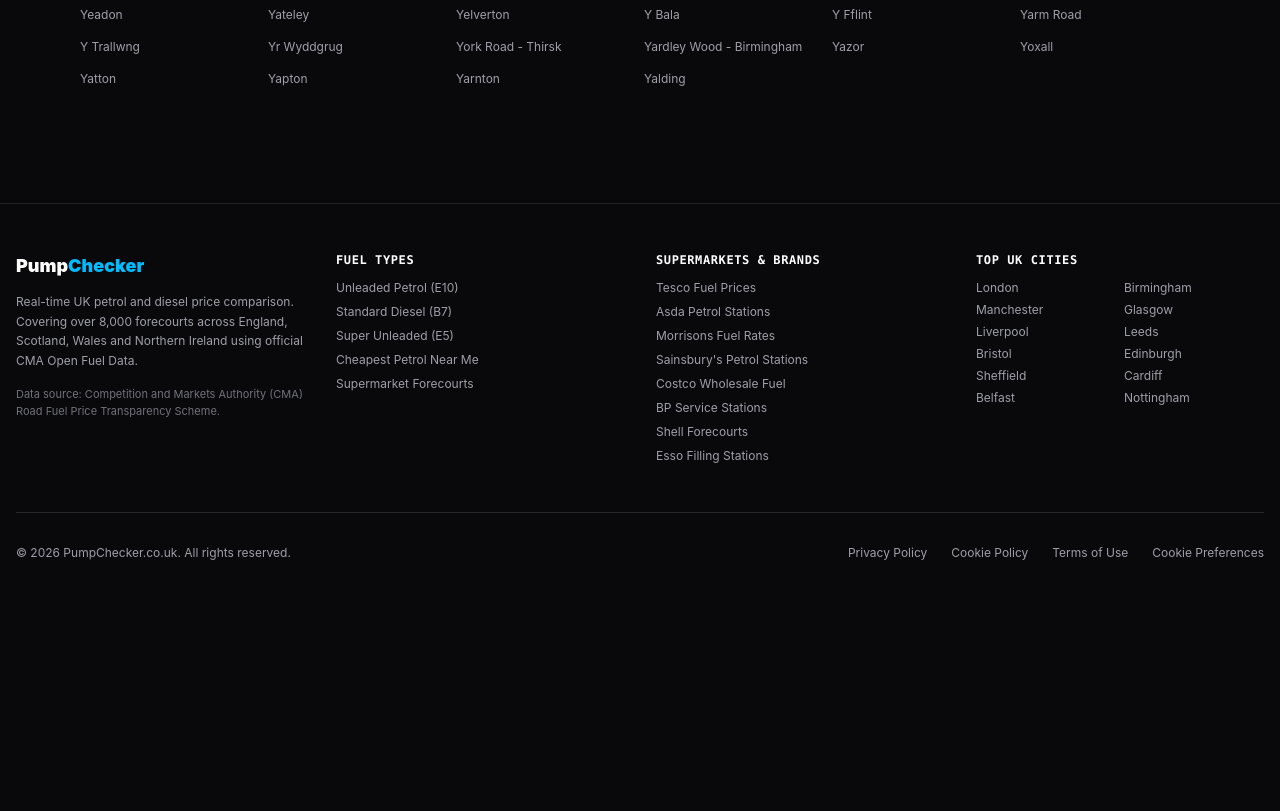
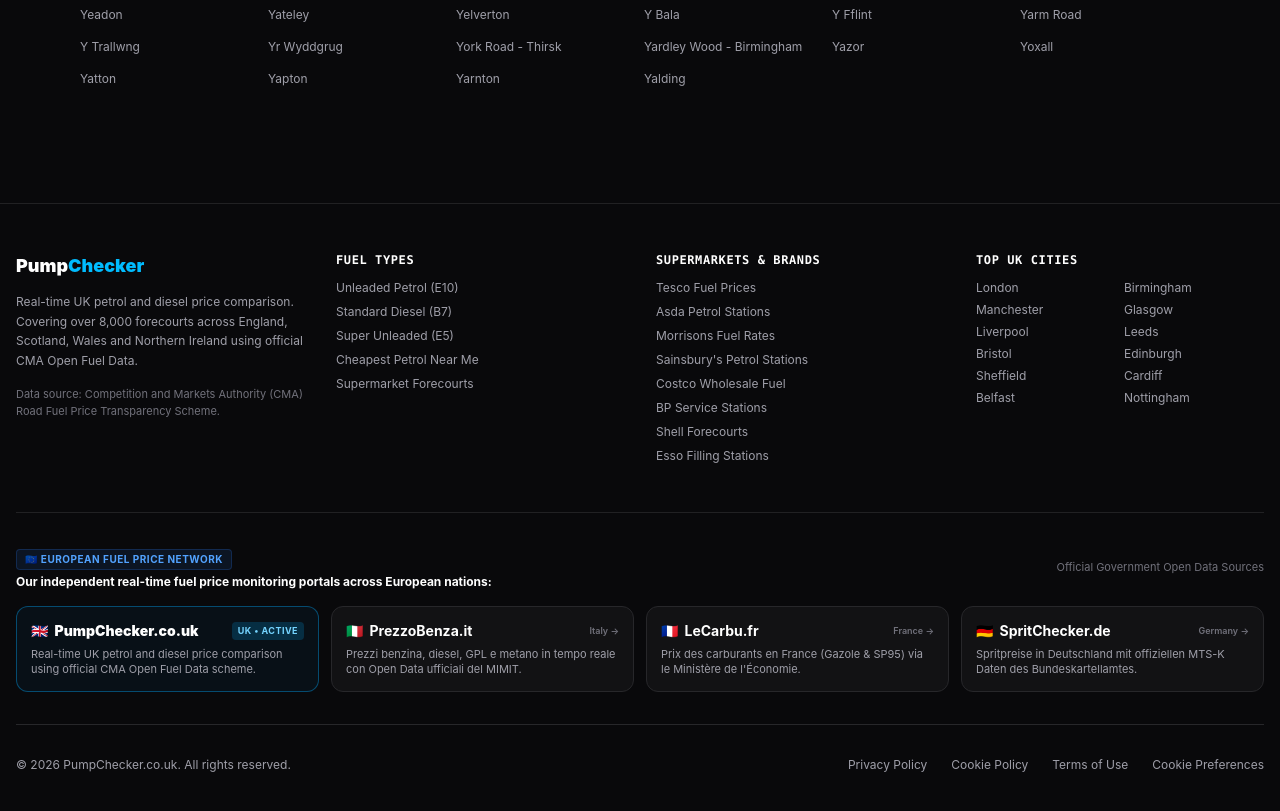
Before and after one commit to rovelati/pumpchecker.co.uk, an Astro site: page / in a window 1280 px wide. Shown: the part 7052-7863 px from the top of the page. Before the commit the page ends 7661 px from the top, so only its background shows below. Built offline with nearby package versions, Linux system fonts and the light colour scheme; Astro itself is replaced by a stand-in of ours.

Commit message:
feat(seo): add European Fuel Network cross-linking in footer with hreflang and official open data links

```diff
--- a/src/layouts/Layout.astro
+++ b/src/layouts/Layout.astro
@@ -196,6 +196,99 @@
           </div>
         </div>
 
+        <!-- European Fuel Price Network (International SEO Cross-Linking) -->
+        <div class="pt-8 border-t border-zinc-800/80 mb-8">
+          <div class="flex flex-col sm:flex-row sm:items-center justify-between gap-2 mb-4">
+            <div>
+              <div class="inline-flex items-center gap-1.5 px-2 py-0.5 rounded text-[10px] font-bold uppercase tracking-wider bg-blue-500/10 text-blue-400 border border-blue-500/20 mb-1">
+                🇪🇺 European Fuel Price Network
+              </div>
+              <p class="text-xs font-bold text-white">
+                Our independent real-time fuel price monitoring portals across European nations:
+              </p>
+            </div>
+            <span class="text-[11px] text-zinc-500">Official Government Open Data Sources</span>
+          </div>
+
+          <div class="grid grid-cols-1 sm:grid-cols-2 lg:grid-cols-4 gap-3">
+            <!-- United Kingdom (This site) -->
+            <div class="p-3.5 rounded-xl border border-sky-500/40 bg-sky-950/20 relative">
+              <div class="flex items-center justify-between mb-1.5">
+                <span class="text-sm font-black text-white flex items-center gap-1.5">
+                  <span>🇬🇧</span>
+                  <span>PumpChecker.co.uk</span>
+                </span>
+                <span class="text-[9px] font-bold uppercase tracking-wider px-1.5 py-0.5 rounded bg-sky-500/20 text-sky-300">
+                  UK • Active
+                </span>
+              </div>
+              <p class="text-[11px] text-zinc-400 leading-snug">
+                Real-time UK petrol and diesel price comparison using official CMA Open Fuel Data scheme.
+              </p>
+            </div>
+
+            <!-- Italy -->
+            <a
+              href="https://prezzobenza.it/"
+              hreflang="it-IT"
+              target="_blank"
+              rel="noopener"
+              class="p-3.5 rounded-xl border border-zinc-800 bg-zinc-900/60 hover:border-emerald-500/50 hover:bg-zinc-800/60 transition-all group"
+            >
+              <div class="flex items-center justify-between mb-1.5">
+                <span class="text-sm font-bold text-white group-hover:text-emerald-400 transition-colors flex items-center gap-1.5">
+                  <span>🇮🇹</span>
+                  <span>PrezzoBenza.it</span>
+                </span>
+                <span class="text-[9px] font-semibold text-zinc-500">Italy &rarr;</span>
+              </div>
+              <p class="text-[11px] text-zinc-400 leading-snug">
+                Prezzi benzina, diesel, GPL e metano in tempo reale con Open Data ufficiali del MIMIT.
+              </p>
+            </a>
+
+            <!-- France -->
+            <a
+              href="https://lecarbu.fr/"
+              hreflang="fr-FR"
+              target="_blank"
+              rel="noopener"
+              class="p-3.5 rounded-xl border border-zinc-800 bg-zinc-900/60 hover:border-blue-500/50 hover:bg-zinc-800/60 transition-all group"
+            >
+              <div class="flex items-center justify-between mb-1.5">
+                <span class="text-sm font-bold text-white group-hover:text-blue-400 transition-colors flex items-center gap-1.5">
+                  <span>🇫🇷</span>
+                  <span>LeCarbu.fr</span>
+                </span>
+                <span class="text-[9px] font-semibold text-zinc-500">France &rarr;</span>
+              </div>
+              <p class="text-[11px] text-zinc-400 leading-snug">
+                Prix des carburants en France (Gazole & SP95) via le Ministère de l'Économie.
+              </p>
+            </a>
+
+            <!-- Germany -->
+            <a
+              href="https://spritchecker.de/"
+              hreflang="de-DE"
+              target="_blank"
+              rel="noopener"
+              class="p-3.5 rounded-xl border border-zinc-800 bg-zinc-900/60 hover:border-amber-500/50 hover:bg-zinc-800/60 transition-all group"
+            >
+              <div class="flex items-center justify-between mb-1.5">
+                <span class="text-sm font-bold text-white group-hover:text-amber-400 transition-colors flex items-center gap-1.5">
+                  <span>🇩🇪</span>
+                  <span>SpritChecker.de</span>
+                </span>
+                <span class="text-[9px] font-semibold text-zinc-500">Germany &rarr;</span>
+              </div>
+              <p class="text-[11px] text-zinc-400 leading-snug">
+                Spritpreise in Deutschland mit offiziellen MTS-K Daten des Bundeskartellamtes.
+              </p>
+            </a>
+          </div>
+        </div>
+
         <!-- Legal Bar -->
         <div class="pt-8 border-t border-zinc-800 text-xs flex flex-col sm:flex-row items-center justify-between gap-4">
           <p>© 2026 PumpChecker.co.uk. All rights reserved.</p>
```
